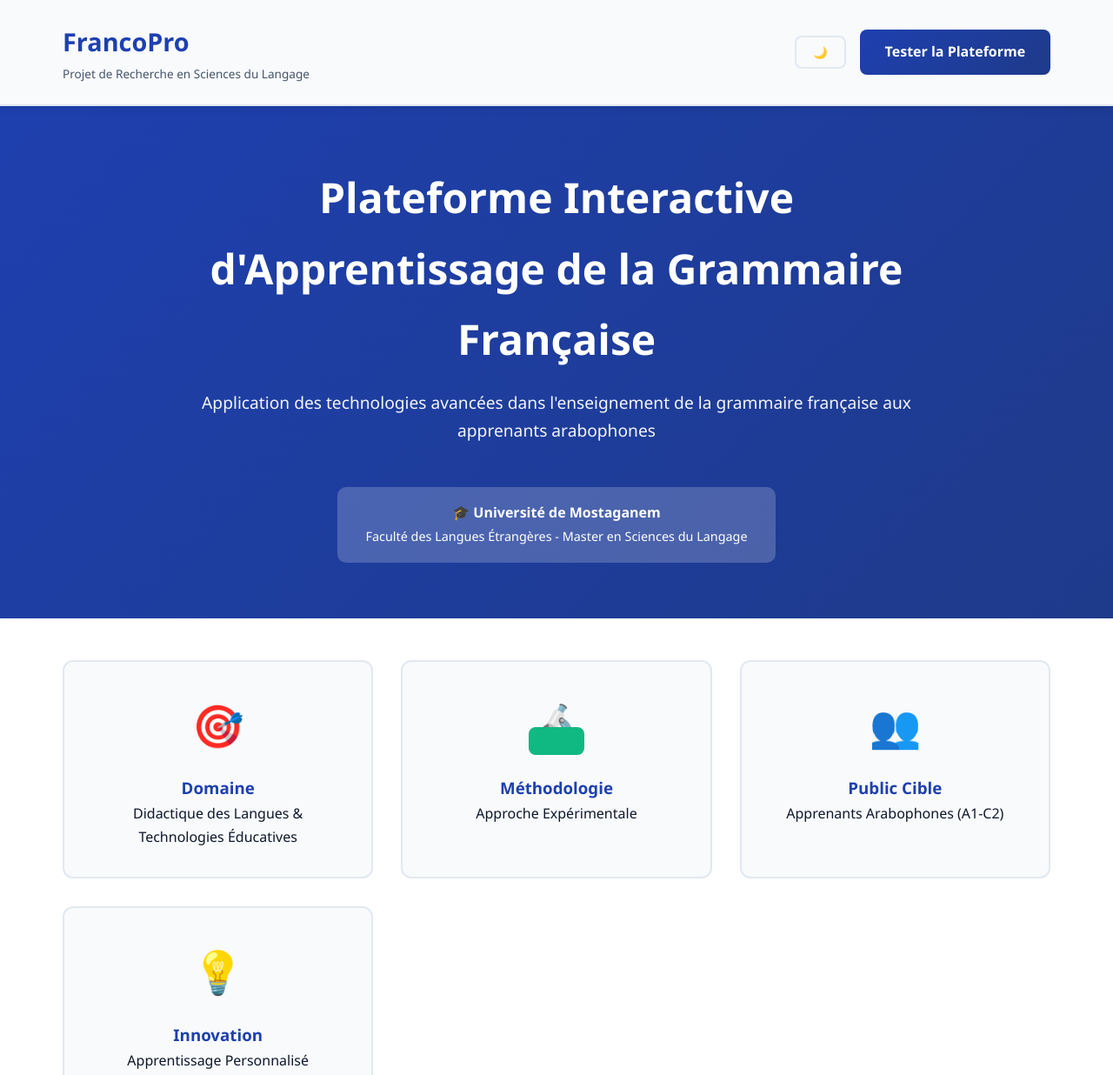
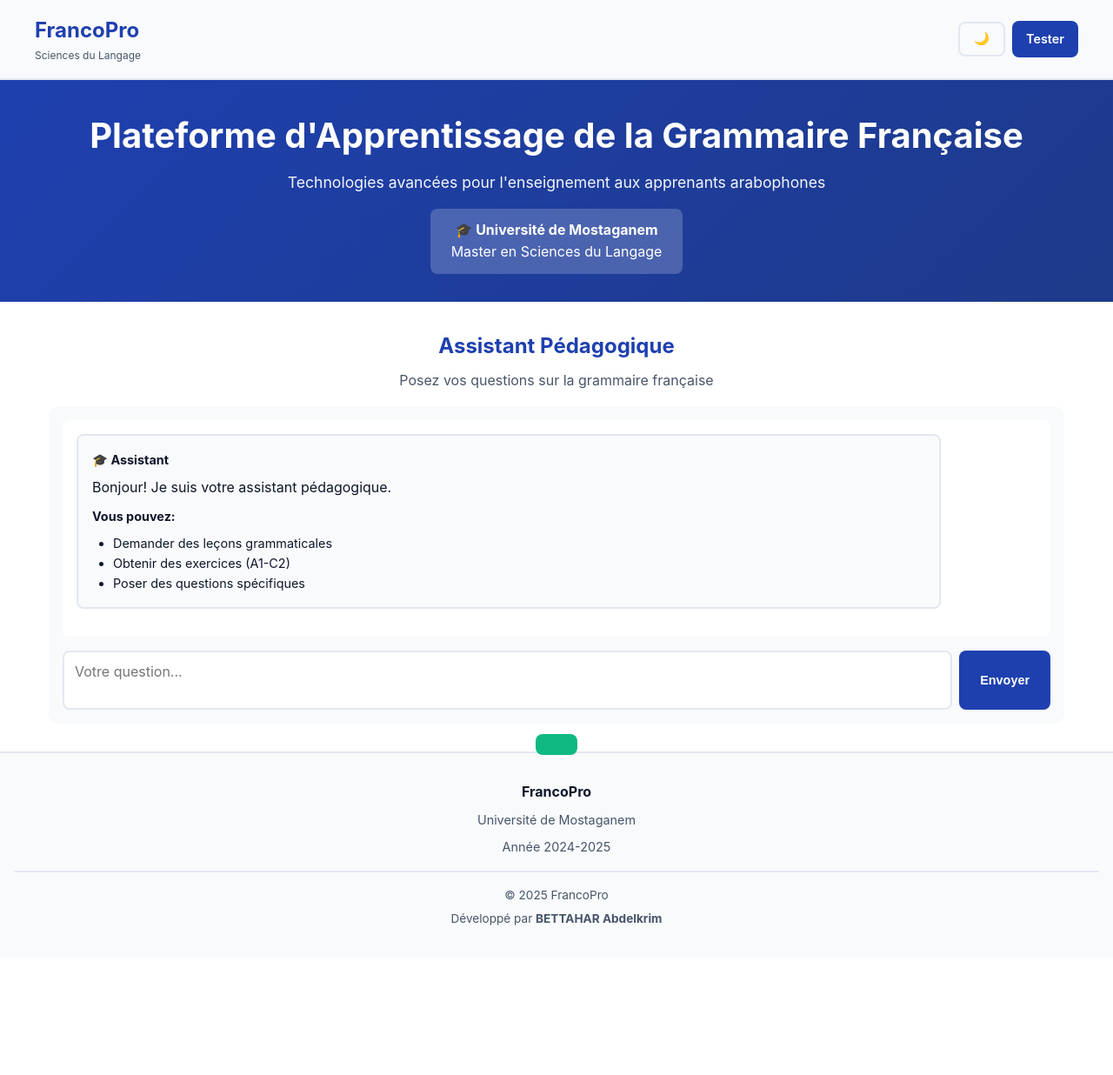
Before and after one commit to mostamino27-sys/FrancoPro, a website: page index.html in a window 1280 px wide. Shown: the top 1236 px of the page at 87% size. After the commit the page ends 1100 px from the top, so only its background shows below. Drawn offline with nearby package versions, Linux system fonts and the light colour scheme.

Commit message:
Update index.html

```diff
--- a/index.html
+++ b/index.html
@@ -3,10 +3,8 @@
 <head>
     <meta charset="UTF-8">
     <meta name="viewport" content="width=device-width, initial-scale=1.0">
-    <title>FrancoPro - Plateforme d'Apprentissage de la Grammaire Française</title>
-    <meta name="description" content="Plateforme interactive pour l'enseignement de la grammaire française. Projet de recherche en Sciences du Langage - Université de Mostaganem.">
-    <meta name="keywords" content="grammaire française, FLE, didactique, enseignement des langues">
-    <meta name="author" content="Université de Mostaganem">
+    <title>FrancoPro - Plateforme d'Apprentissage</title>
+    <meta name="description" content="Plateforme interactive pour l'enseignement de la grammaire française">
     <script src="https://cdnjs.cloudflare.com/ajax/libs/jspdf/2.5.1/jspdf.umd.min.js" defer></script>
     <style>
         :root {
@@ -18,7 +16,6 @@
             --text-secondary: #475569;
             --border: #e2e8f0;
             --success: #10b981;
-            --shadow: rgba(0, 0, 0, 0.08);
         }
         [data-theme="dark"] {
             --primary: #3b82f6;
@@ -29,42 +26,200 @@
             --border: #334155;
         }
         * { margin: 0; padding: 0; box-sizing: border-box; }
-        body { font-family: 'Segoe UI', Tahoma, Geneva, Verdana, sans-serif; background: var(--bg); color: var(--text); line-height: 1.7; }
-        .header { background: var(--surface); border-bottom: 2px solid var(--border); padding: 1.5rem 0; position: sticky; top: 0; z-index: 100; box-shadow: 0 2px 10px var(--shadow); }
-        .nav { max-width: 1200px; margin: 0 auto; padding: 0 2rem; display: flex; justify-content: space-between; align-items: center; }
-        .logo-title { font-size: 1.8rem; font-weight: 700; color: var(--primary); }
-        .logo-subtitle { font-size: 0.85rem; color: var(--text-secondary); }
-        .theme-toggle { background: var(--surface); border: 2px solid var(--border); padding: 0.6rem 1.2rem; border-radius: 8px; cursor: pointer; }
-        .btn-primary { background: linear-gradient(135deg, var(--primary), var(--primary-dark)); color: white; padding: 0.8rem 1.8rem; border: none; border-radius: 8px; font-weight: 600; cursor: pointer; text-decoration: none; }
-        .hero { background: linear-gradient(135deg, var(--primary) 0%, var(--primary-dark) 100%); color: white; padding: 4rem 2rem; text-align: center; }
-        .hero h1 { font-size: clamp(2rem, 5vw, 3rem); margin-bottom: 1rem; }
-        .university-badge { background: rgba(255, 255, 255, 0.2); padding: 1rem 2rem; border-radius: 10px; display: inline-block; margin-top: 1rem; }
-        .research-info { max-width: 1200px; margin: 3rem auto; padding: 0 2rem; display: grid; grid-template-columns: repeat(auto-fit, minmax(280px, 1fr)); gap: 2rem; }
-        .info-card { background: var(--surface); padding: 2rem; border-radius: 12px; border: 2px solid var(--border); text-align: center; }
-        .info-icon { font-size: 3rem; margin-bottom: 1rem; }
-        .section { margin-bottom: 4rem; max-width: 1200px; margin-left: auto; margin-right: auto; padding: 0 2rem; }
-        .section-title { font-size: clamp(1.8rem, 4vw, 2.5rem); color: var(--primary); margin-bottom: 0.5rem; text-align: center; }
-        .section-subtitle { color: var(--text-secondary); font-size: 1.1rem; text-align: center; margin-bottom: 2rem; }
-        .chat-container { background: var(--surface); border-radius: 12px; padding: 2rem; margin-top: 2rem; }
-        .chat-messages { max-height: 500px; overflow-y: auto; margin-bottom: 1.5rem; padding: 1rem; background: var(--bg); border-radius: 10px; }
-        .message { margin-bottom: 1.5rem; padding: 1.5rem; border-radius: 10px; }
-        .message.user { background: linear-gradient(135deg, var(--primary), var(--primary-dark)); color: white; margin-left: 15%; }
-        .message.assistant { background: var(--surface); border: 2px solid var(--border); margin-right: 15%; }
-        .message-actions { display: flex; gap: 0.5rem; margin-top: 1rem; }
-        .action-btn { background: var(--bg); border: 1px solid var(--border); padding: 0.5rem 1rem; border-radius: 6px; cursor: pointer; font-size: 0.85rem; }
-        .action-btn:hover { background: var(--primary); color: white; }
-        .chat-input { flex: 1; padding: 1rem 1.5rem; border: 2px solid var(--border); border-radius: 10px; background: var(--bg); color: var(--text); font-size: 1rem; resize: vertical; min-height: 50px; font-family: inherit; }
-        .chat-input:focus { outline: none; border-color: var(--primary); }
-        .chat-input-container { display: flex; gap: 1rem; }
-        .loading { display: none; text-align: center; padding: 1rem; }
+        body {
+            font-family: -apple-system, BlinkMacSystemFont, 'Segoe UI', sans-serif;
+            background: var(--bg);
+            color: var(--text);
+            line-height: 1.6;
+            transition: all 0.3s;
+        }
+        .header {
+            background: var(--surface);
+            border-bottom: 2px solid var(--border);
+            padding: 1rem;
+            position: sticky;
+            top: 0;
+            z-index: 100;
+        }
+        .nav {
+            max-width: 1200px;
+            margin: 0 auto;
+            display: flex;
+            justify-content: space-between;
+            align-items: center;
+            gap: 0.5rem;
+        }
+        .logo-title {
+            font-size: 1.5rem;
+            font-weight: 700;
+            color: var(--primary);
+        }
+        .logo-subtitle {
+            font-size: 0.75rem;
+            color: var(--text-secondary);
+        }
+        .nav-buttons {
+            display: flex;
+            gap: 0.5rem;
+            align-items: center;
+        }
+        .theme-toggle, .btn-primary {
+            padding: 0.6rem 1rem;
+            border-radius: 8px;
+            cursor: pointer;
+            border: none;
+            font-weight: 600;
+            transition: all 0.3s;
+            font-size: 0.9rem;
+        }
+        .theme-toggle {
+            background: var(--surface);
+            border: 2px solid var(--border);
+            color: var(--text);
+        }
+        .btn-primary {
+            background: var(--primary);
+            color: white;
+            text-decoration: none;
+            display: inline-block;
+        }
+        .btn-primary:active {
+            transform: scale(0.95);
+        }
+        .hero {
+            background: linear-gradient(135deg, var(--primary), var(--primary-dark));
+            color: white;
+            padding: 2rem 1rem;
+            text-align: center;
+        }
+        .hero h1 {
+            font-size: clamp(1.5rem, 4vw, 2.5rem);
+            margin-bottom: 0.5rem;
+        }
+        .hero p {
+            font-size: clamp(0.9rem, 2vw, 1.1rem);
+            opacity: 0.95;
+            margin-bottom: 1rem;
+        }
+        .university-badge {
+            background: rgba(255, 255, 255, 0.2);
+            padding: 0.75rem 1.5rem;
+            border-radius: 8px;
+            display: inline-block;
+        }
+        .section {
+            max-width: 1200px;
+            margin: 2rem auto;
+            padding: 0 1rem;
+        }
+        .chat-container {
+            background: var(--surface);
+            border-radius: 12px;
+            padding: 1rem;
+            margin-top: 1rem;
+        }
+        .chat-messages {
+            max-height: 400px;
+            overflow-y: auto;
+            margin-bottom: 1rem;
+            padding: 1rem;
+            background: var(--bg);
+            border-radius: 8px;
+        }
+        .message {
+            margin-bottom: 1rem;
+            padding: 1rem;
+            border-radius: 8px;
+            word-wrap: break-word;
+        }
+        .message.user {
+            background: var(--primary);
+            color: white;
+            margin-left: 10%;
+        }
+        .message.assistant {
+            background: var(--surface);
+            border: 2px solid var(--border);
+            margin-right: 10%;
+        }
+        .message strong {
+            display: block;
+            margin-bottom: 0.5rem;
+            font-size: 0.9rem;
+        }
+        .message-actions {
+            display: flex;
+            gap: 0.5rem;
+            margin-top: 0.75rem;
+            flex-wrap: wrap;
+        }
+        .action-btn {
+            background: var(--bg);
+            border: 1px solid var(--border);
+            padding: 0.4rem 0.8rem;
+            border-radius: 6px;
+            cursor: pointer;
+            font-size: 0.8rem;
+            transition: all 0.2s;
+        }
+        .action-btn:active {
+            transform: scale(0.95);
+        }
+        .chat-input-container {
+            display: flex;
+            gap: 0.5rem;
+        }
+        .chat-input {
+            flex: 1;
+            padding: 0.75rem;
+            border: 2px solid var(--border);
+            border-radius: 8px;
+            background: var(--bg);
+            color: var(--text);
+            font-size: 1rem;
+            resize: none;
+            min-height: 60px;
+            font-family: inherit;
+        }
+        .chat-input:focus {
+            outline: none;
+            border-color: var(--primary);
+        }
+        .loading {
+            display: none;
+            text-align: center;
+            padding: 1rem;
+            color: var(--text-secondary);
+        }
         .loading.active { display: block; }
-        .spinner { display: inline-block; width: 20px; height: 20px; border: 3px solid var(--border); border-top-color: var(--primary); border-radius: 50%; animation: spin 0.8s linear infinite; }
-        @keyframes spin { to { transform: rotate(360deg); } }
-        footer { background: var(--surface); border-top: 2px solid var(--border); padding: 3rem 2rem; margin-top: 4rem; }
-        .footer-content { max-width: 1200px; margin: 0 auto; text-align: center; }
-        .toast { position: fixed; bottom: 2rem; left: 50%; transform: translateX(-50%) translateY(100px); background: var(--success); color: white; padding: 1rem 2rem; border-radius: 8px; z-index: 1001; transition: transform 0.3s; }
-        .toast.active { transform: translateX(-50%) translateY(0); }
-        @media (max-width: 768px) { .message.user, .message.assistant { margin: 0 0 1rem 0; } }
+        footer {
+            background: var(--surface);
+            border-top: 2px solid var(--border);
+            padding: 2rem 1rem;
+            margin-top: 2rem;
+            text-align: center;
+        }
+        .toast {
+            position: fixed;
+            bottom: 2rem;
+            left: 50%;
+            transform: translateX(-50%) translateY(100px);
+            background: var(--success);
+            color: white;
+            padding: 0.75rem 1.5rem;
+            border-radius: 8px;
+            z-index: 1001;
+            transition: transform 0.3s;
+        }
+        .toast.active {
+            transform: translateX(-50%) translateY(0);
+        }
+        @media (max-width: 768px) {
+            .logo-subtitle { display: none; }
+            .message.user, .message.assistant {
+                margin: 0 0 1rem 0;
+            }
+        }
     </style>
 </head>
 <body>
@@ -72,108 +227,91 @@
         <nav class="nav">
             <div class="logo">
                 <div class="logo-title">FrancoPro</div>
-                <div class="logo-subtitle">Projet de Recherche en Sciences du Langage</div>
+                <div class="logo-subtitle">Sciences du Langage</div>
             </div>
-            <div style="display: flex; gap: 1rem; align-items: center;">
-                <button class="theme-toggle" id="themeToggle">🌙</button>
-                <a href="#platform" class="btn-primary">Tester la Plateforme</a>
+            <div class="nav-buttons">
+                <button class="theme-toggle" id="themeToggle" onclick="toggleTheme()">🌙</button>
+                <a href="#platform" class="btn-primary">Tester</a>
             </div>
         </nav>
     </header>
 
     <section class="hero">
-        <div style="max-width: 900px; margin: 0 auto;">
-            <h1>Plateforme Interactive d'Apprentissage de la Grammaire Française</h1>
-            <p style="font-size: 1.2rem; margin-bottom: 2rem; opacity: 0.95;">Application des technologies avancées dans l'enseignement de la grammaire française aux apprenants arabophones</p>
+        <div>
+            <h1>Plateforme d'Apprentissage de la Grammaire Française</h1>
+            <p>Technologies avancées pour l'enseignement aux apprenants arabophones</p>
             <div class="university-badge">
                 <strong>🎓 Université de Mostaganem</strong><br>
-                <span style="font-size: 0.9rem;">Faculté des Langues Étrangères - Master en Sciences du Langage</span>
+                Master en Sciences du Langage
             </div>
-        </div>
-    </section>
-
-    <section class="research-info">
-        <div class="info-card">
-            <div class="info-icon">🎯</div>
-            <h3 style="color: var(--primary);">Domaine</h3>
-            <p>Didactique des Langues & Technologies Éducatives</p>
-        </div>
-        <div class="info-card">
-            <div class="info-icon">🔬</div>
-            <h3 style="color: var(--primary);">Méthodologie</h3>
-            <p>Approche Expérimentale</p>
-        </div>
-        <div class="info-card">
-            <div class="info-icon">👥</div>
-            <h3 style="color: var(--primary);">Public Cible</h3>
-            <p>Apprenants Arabophones (A1-C2)</p>
-        </div>
-        <div class="info-card">
-            <div class="info-icon">💡</div>
-            <h3 style="color: var(--primary);">Innovation</h3>
-            <p>Apprentissage Personnalisé</p>
         </div>
     </section>
 
     <main>
         <section class="section" id="platform">
-            <h2 class="section-title">Plateforme Interactive</h2>
-            <p class="section-subtitle">Testez l'assistant pédagogique</p>
+            <h2 style="text-align: center; color: var(--primary); margin-bottom: 0.5rem;">Assistant Pédagogique</h2>
+            <p style="text-align: center; color: var(--text-secondary); margin-bottom: 1rem;">Posez vos questions sur la grammaire française</p>
 
             <div class="chat-container">
                 <div class="chat-messages" id="chatMessages">
                     <div class="message assistant">
-                        <strong>🎓 Assistant Pédagogique</strong>
-                        <p>Bonjour! Je suis votre assistant pédagogique pour l'apprentissage de la grammaire française.</p>
-                        <p style="margin-top: 1rem;"><strong>Vous pouvez:</strong></p>
-                        <ul style="margin-left: 1.5rem; margin-top: 0.5rem;">
-                            <li>Demander des leçons sur n'importe quel sujet grammatical</li>
-                            <li>Obtenir des exercices adaptés à votre niveau (A1-C2)</li>
+                        <strong>🎓 Assistant</strong>
+                        <p>Bonjour! Je suis votre assistant pédagogique.</p>
+                        <p style="margin-top: 0.5rem;"><strong>Vous pouvez:</strong></p>
+                        <ul style="margin-left: 1.5rem; margin-top: 0.5rem; font-size: 0.9rem;">
+                            <li>Demander des leçons grammaticales</li>
+                            <li>Obtenir des exercices (A1-C2)</li>
                             <li>Poser des questions spécifiques</li>
-                            <li>Recevoir des explications détaillées</li>
                         </ul>
                     </div>
                 </div>
-                <div class="loading" id="loading">
-                    <span class="spinner"></span> Préparation de la réponse...
-                </div>
+                <div class="loading" id="loading">⏳ Préparation...</div>
                 <div class="chat-input-container">
-                    <textarea class="chat-input" id="chatInput" placeholder="Exemple: Explique-moi le subjonctif avec des exercices..." rows="3"></textarea>
-                    <button class="btn-primary" id="sendBtn">Envoyer</button>
+                    <textarea class="chat-input" id="chatInput" placeholder="Votre question..." rows="2"></textarea>
+                    <button class="btn-primary" id="sendBtn" onclick="sendMessage()" style="padding: 0.75rem 1.5rem;">Envoyer</button>
                 </div>
             </div>
         </section>
     </main>
 
     <footer>
-        <div class="footer-content">
-            <p style="font-size: 1.1rem; margin-bottom: 1rem;"><strong>FrancoPro</strong> - Plateforme d'apprentissage de la grammaire française</p>
-            <p style="color: var(--text-secondary); margin-bottom: 0.5rem;">Université de Mostaganem - Faculté des Langues Étrangères</p>
-            <p style="color: var(--text-secondary); margin-bottom: 2rem;">Année universitaire: 2024-2025</p>
-            <div style="padding-top: 2rem; border-top: 2px solid var(--border); color: var(--text-secondary);">
-                <p>&copy; 2025 FrancoPro | Projet de Recherche Académique</p>
-                <p style="margin-top: 0.5rem; font-size: 0.95rem;">Développé par <strong>BETTAHAR Abdelkrim</strong> - Master Sciences du Langage</p>
-            </div>
+        <p style="font-size: 1rem; margin-bottom: 0.5rem;"><strong>FrancoPro</strong></p>
+        <p style="color: var(--text-secondary); font-size: 0.9rem; margin-bottom: 0.5rem;">Université de Mostaganem</p>
+        <p style="color: var(--text-secondary); font-size: 0.9rem; margin-bottom: 1rem;">Année 2024-2025</p>
+        <div style="padding-top: 1rem; border-top: 2px solid var(--border); color: var(--text-secondary);">
+            <p style="font-size: 0.85rem;">&copy; 2025 FrancoPro</p>
+            <p style="font-size: 0.85rem; margin-top: 0.3rem;">Développé par <strong>BETTAHAR Abdelkrim</strong></p>
         </div>
     </footer>
 
     <div class="toast" id="toast"></div>
 
     <script>
-        const themeToggle = document.getElementById('themeToggle');
-        const body = document.body;
-        themeToggle.onclick = () => {
+        // Theme Toggle
+        function toggleTheme() {
+            const body = document.body;
+            const toggle = document.getElementById('themeToggle');
+
             if (body.getAttribute('data-theme') === 'dark') {
                 body.removeAttribute('data-theme');
-                themeToggle.textContent = '🌙';
+                toggle.textContent = '🌙';
+                localStorage.setItem('theme', 'light');
             } else {
                 body.setAttribute('data-theme', 'dark');
-                themeToggle.textContent = '☀️';
+                toggle.textContent = '☀️';
+                localStorage.setItem('theme', 'dark');
             }
-        };
+        }
 
+        // Load saved theme
+        const savedTheme = localStorage.getItem('theme');
+        if (savedTheme === 'dark') {
+            document.body.setAttribute('data-theme', 'dark');
+            document.getElementById('themeToggle').textContent = '☀️';
+        }
+
+        // Chat functionality
         const chatInput = document.getElementById('chatInput');
-        const sendBtn = document.getElementById('sendBtn');
         const chatMessages = document.getElementById('chatMessages');
         const loading = document.getElementById('loading');
 
@@ -181,9 +319,10 @@
             const userMessage = chatInput.value.trim();
             if (!userMessage) return;
 
+            // Add user message
             const userMsg = document.createElement('div');
             userMsg.className = 'message user';
-            userMsg.innerHTML = `<strong>Vous</strong><p>${userMessage}</p>`;
+            userMsg.innerHTML = `<strong>Vous</strong><p>${escapeHtml(userMessage)}</p>`;
             chatMessages.appendChild(userMsg);
             chatInput.value = '';
 
@@ -197,14 +336,19 @@
                     body: JSON.stringify({ message: userMessage })
                 });
 
+                if (!response.ok) {
+                    throw new Error('Network response was not ok');
+                }
+
                 const data = await response.json();
                 loading.classList.remove('active');
 
+                // Add assistant message
                 const assistantMsg = document.createElement('div');
                 assistantMsg.className = 'message assistant';
                 const formatted = data.response.replace(/\n\n/g, '</p><p>').replace(/\n/g, '<br>');
                 assistantMsg.innerHTML = `
-                    <strong>🎓 Assistant Pédagogique</strong>
+                    <strong>🎓 Assistant</strong>
                     <div><p>${formatted}</p></div>
                     <div class="message-actions">
                         <button class="action-btn" onclick="copyText(this)">📋 Copier</button>
@@ -215,47 +359,57 @@
                 chatMessages.scrollTop = chatMessages.scrollHeight;
             } catch (error) {
                 loading.classList.remove('active');
+                const errorMsg = document.createElement('div');
+                errorMsg.className = 'message assistant';
+                errorMsg.innerHTML = `<strong>❌ Erreur</strong><p>Impossible de se connecter. Vérifiez votre connexion.</p>`;
+                chatMessages.appendChild(errorMsg);
             }
+        }
+
+        // Enter key support
+        chatInput.addEventListener('keypress', (e) => {
+            if (e.key === 'Enter' && !e.shiftKey) {
+                e.preventDefault();
+                sendMessage();
+            }
+        });
+
+        function escapeHtml(text) {
+            const div = document.createElement('div');
+            div.textContent = text;
+            return div.innerHTML;
         }
 
         function copyText(btn) {
             const content = btn.closest('.message').querySelector('div').innerText;
             navigator.clipboard.writeText(content).then(() => {
                 showToast('✅ Copié');
-                btn.innerHTML = '✅ Copié';
+                btn.innerHTML = '✅';
                 setTimeout(() => btn.innerHTML = '📋 Copier', 2000);
             });
         }
 
-        async function downloadPDF(btn) {
+        function downloadPDF(btn) {
             const content = btn.closest('.message').querySelector('div').innerText;
             const { jsPDF } = window.jspdf;
             const doc = new jsPDF();
-            doc.setFontSize(16);
+            doc.setFontSize(14);
             doc.text('FrancoPro - Leçon', 20, 20);
             doc.setFontSize(10);
-            doc.text('BETTAHAR Abdelkrim - Université de Mostaganem', 20, 28);
-            doc.setFontSize(12);
+            doc.text('BETTAHAR Abdelkrim', 20, 28);
+            doc.setFontSize(11);
             const lines = doc.splitTextToSize(content, 170);
-            doc.text(lines, 20, 40);
-            doc.save(`FrancoPro-${Date.now()}.pdf`);
-            showToast('✅ PDF exporté');
+            doc.text(lines, 20, 38);
+            doc.save(`Lecon-${Date.now()}.pdf`);
+            showToast('✅ PDF téléchargé');
         }
 
         function showToast(msg) {
             const toast = document.getElementById('toast');
             toast.textContent = msg;
             toast.classList.add('active');
-            setTimeout(() => toast.classList.remove('active'), 3000);
+            setTimeout(() => toast.classList.remove('active'), 2500);
         }
-
-        sendBtn.onclick = sendMessage;
-        chatInput.addEventListener('keypress', (e) => {
-            if (e.key === 'Enter' && !e.shiftKey) {
-                e.preventDefault();
-                sendMessage();
-            }
-        });
     </script>
 </body>
 </html>
```
